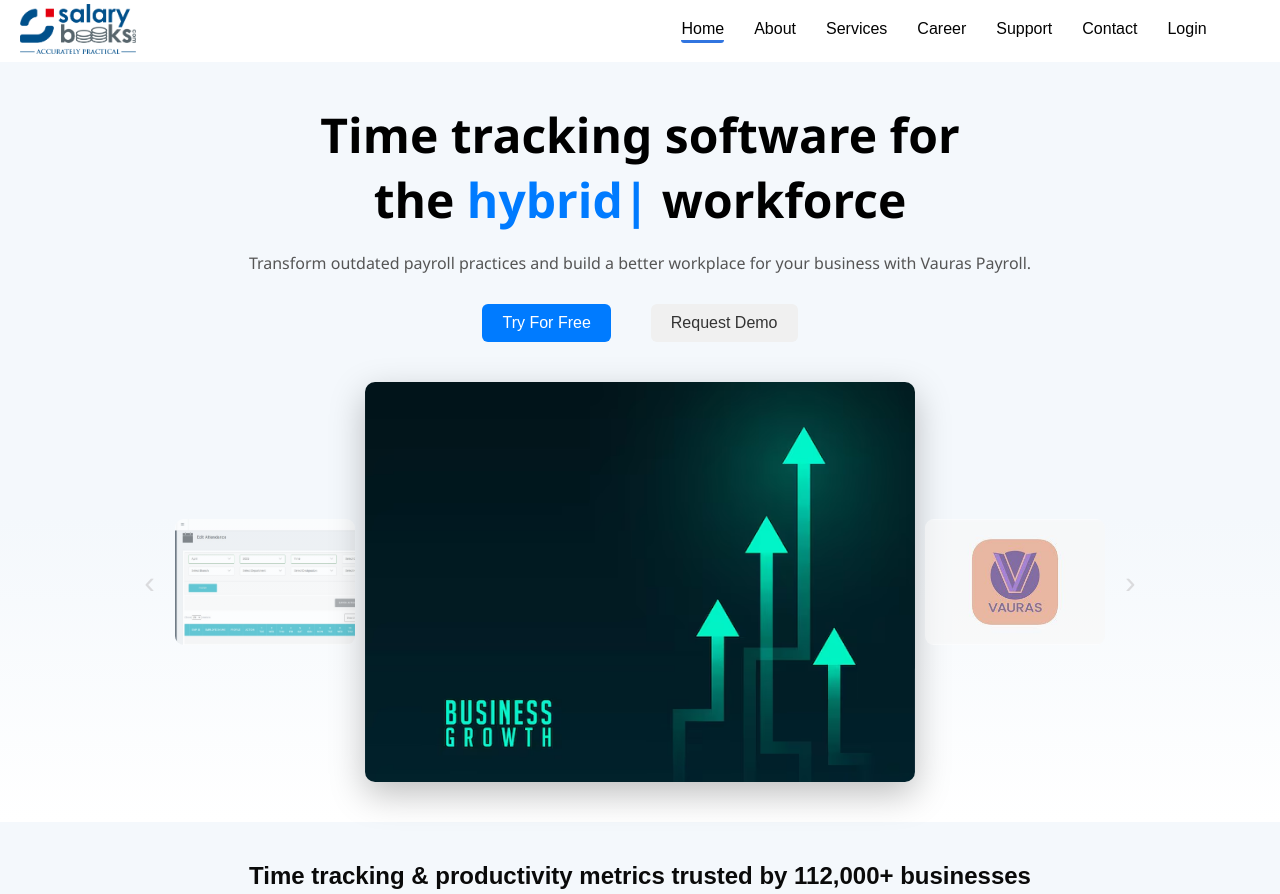
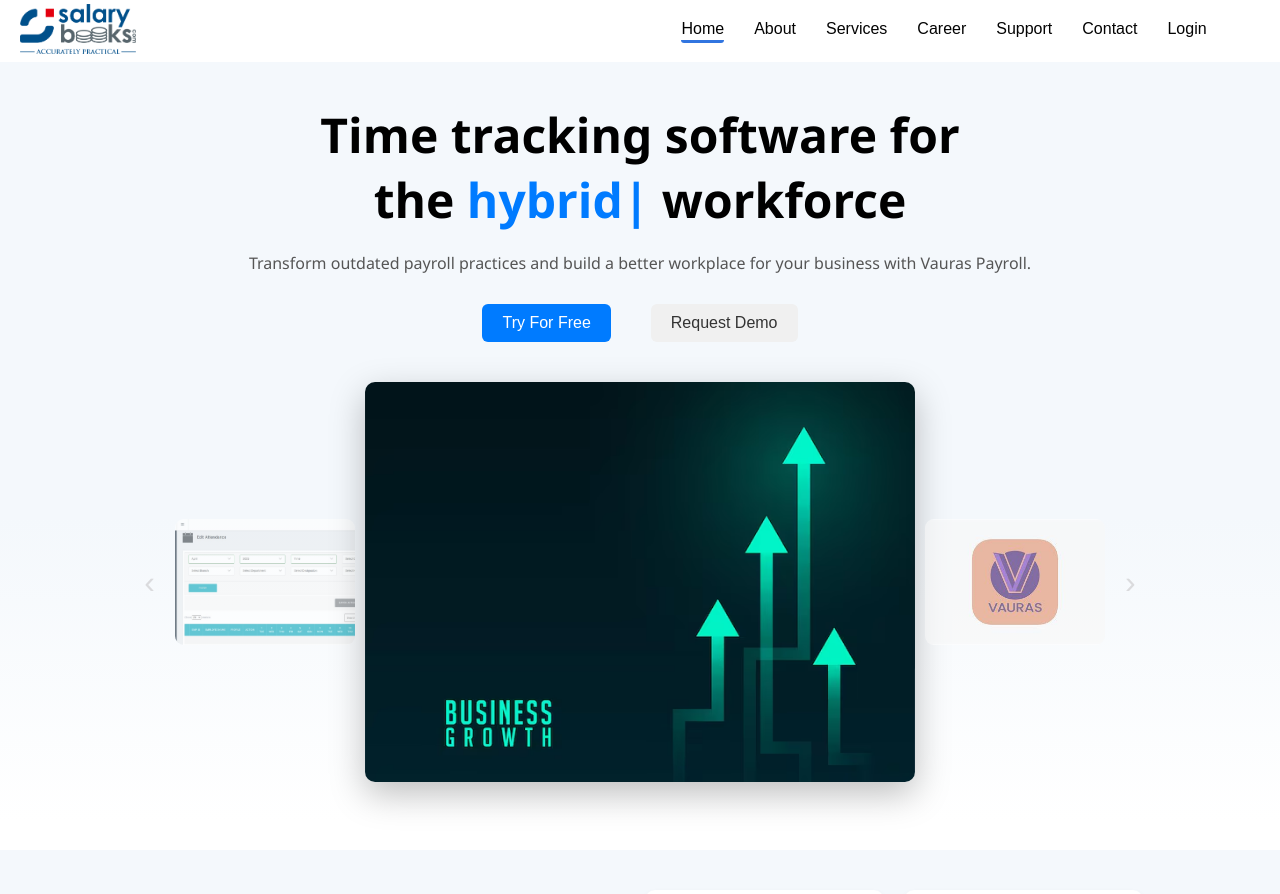
Before and after one commit to vauras25/Payroll-Landing-Page, a React (Create React App) app in the folder vauras-payroll/: page / in a window 1280 px wide. Shown: the top 894 px of the page. Built offline with nearby package versions, Linux system fonts and the light colour scheme; what react-chatbot-kit would draw is missing.

Commit message:
Update Home.js

```diff
--- a/vauras-payroll/src/component/Home.js
+++ b/vauras-payroll/src/component/Home.js
@@ -1,6 +1,6 @@
 import React from "react";
 import Dashboard from "./Dashboard";
-import MetricsSection from "../component/MetricsSection/MetricsSection";
+//import MetricsSection from "../component/MetricsSection/MetricsSection";
 import ComplianceSection from "./ComplianceSection";
 import FooterSection from "./FooterSection";
 import TimeTrackingSection from "./TimeTrackingSection";
@@ -13,7 +13,7 @@
 
         <div>
         <Dashboard/>
-      <MetricsSection/>
+     {/* <MetricsSection/> */}
        <WallofLove/>
        <TimeTrackingSection/>
       <ValueComponent/>
```
